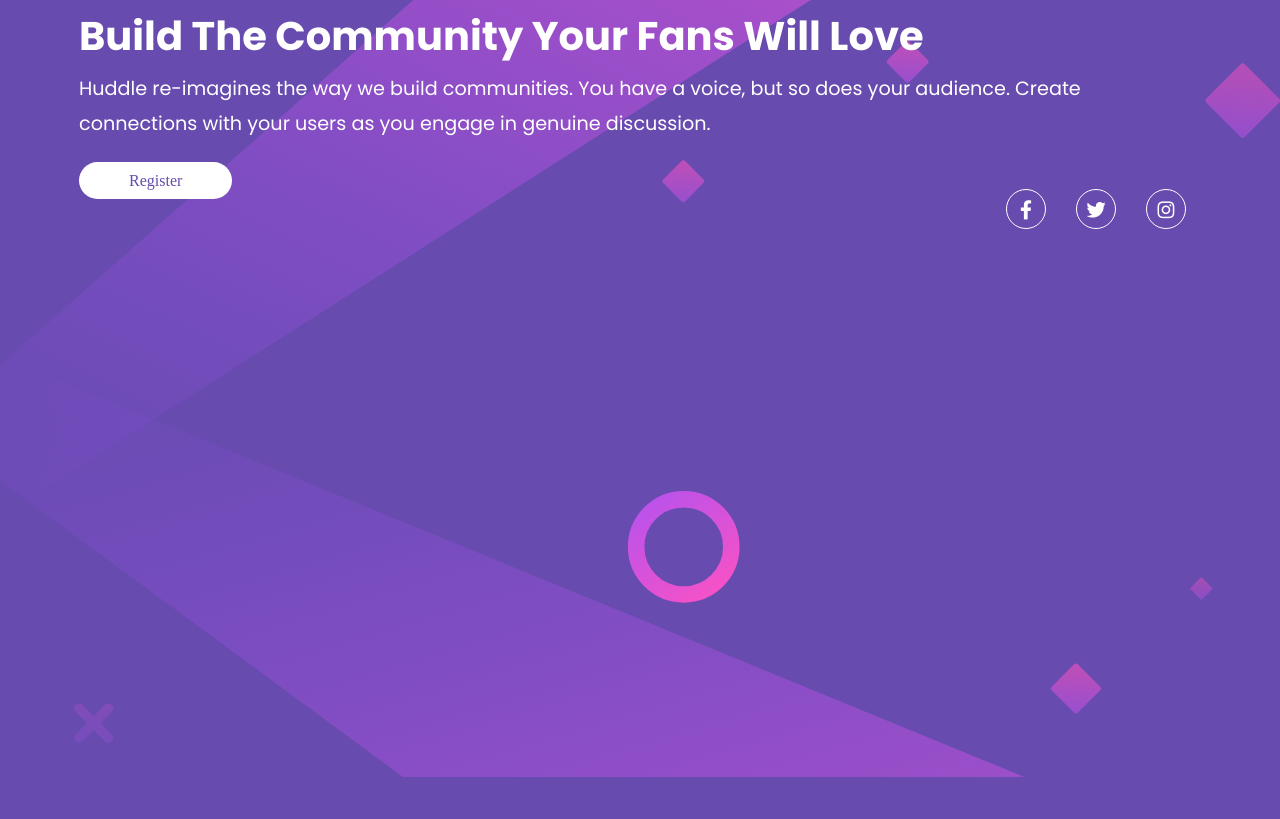
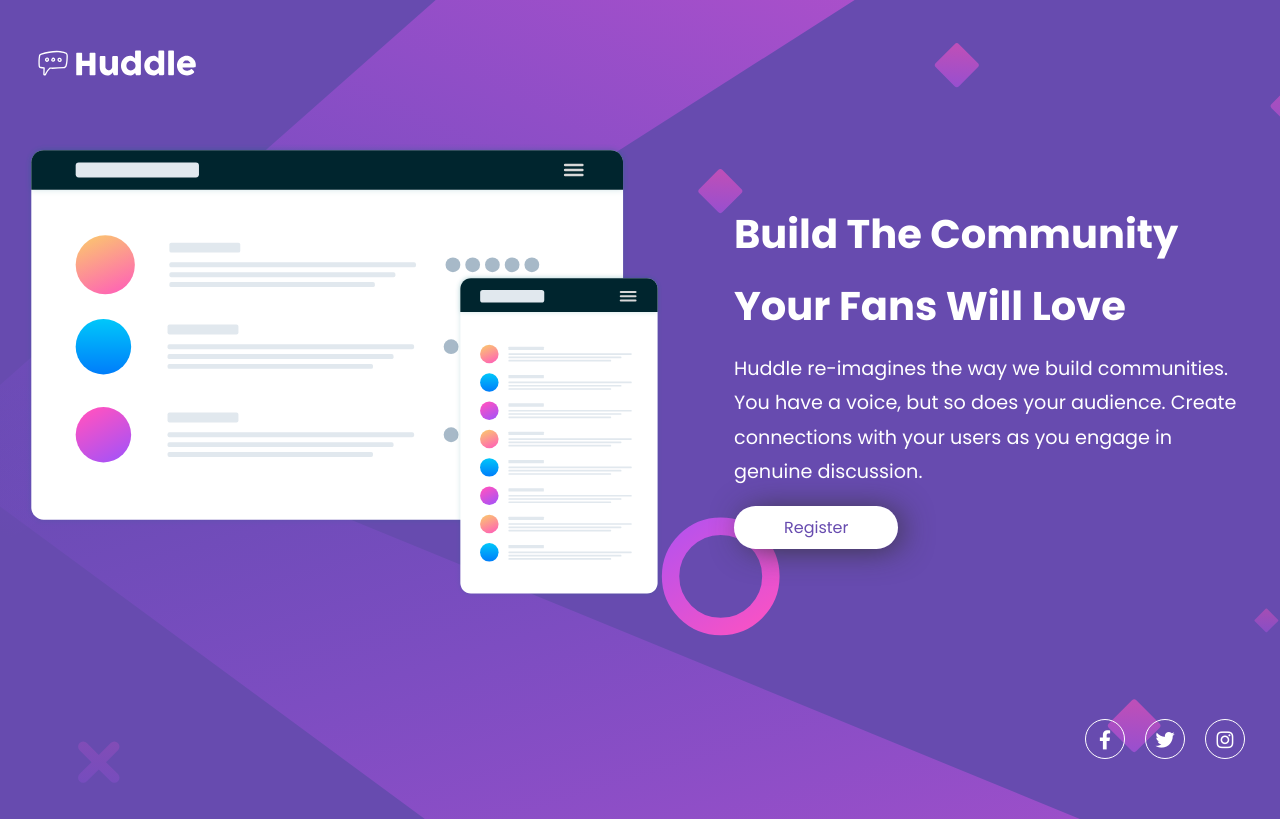
Before and after one commit to merciakeila/Huddle-Purple-, a website: page desafio-01/index.html in a window 1280 px wide. Drawn offline with Linux system fonts and the light colour scheme; files whose address does not match are found by name.

Commit message:
Projeto finalizado + README.md

```diff
--- a/desafio-01/index.html
+++ b/desafio-01/index.html
@@ -14,29 +14,36 @@
 </head>
 
 <body>
-
-    <section>
-        <div class="container">
+    <header>
+        <div class="brand">
+            <img src="src/img/logo.svg" alt="Huddle"><a href="#"></a></img>
+        </div>
+    </header>
+    <section class="hero">
+        <div class="hero-img">
+            <img src="src/img/illustration-mockups.svg" alt="Huddle Mockups"></img>
+        </div>
+        <div class="hero-info">
             <h1>Build The Community Your Fans Will Love</h1>
             <p>Huddle re-imagines the way we build communities. You have a voice, but so does your
-                audience. Create connections with your users as you engage in genuine discussion.</p><br><br>
+                audience. Create connections with your users as you engage in genuine discussion.</p>
+            <div class="btn-register">
                 <a class="btn-primary" href="#" role="button">Register</a>
+            </div>
         </div>
     </section>
 
     <footer>
-        <div class="container">
         <ul class="networks">
             <li><a href="#" title="facebook" target="_blank"><i class="fab fa-facebook-f"></i></a></li>
             <li><a href="#" title="twitter" target="_blank"><i class="fab fa-twitter"></i></a></li>
             <li><a href="#" title="instagram" target="_blank"><i class="fab fa-instagram"></i></a></li>
         </ul>
-        </div>
     </footer>
 
 
 
 </body>
+
 <script src="dist/js/modules.min.js"></script>
-
 </html>
--- a/desafio-01/src/scss/1-tools/_mixins.scss
+++ b/desafio-01/src/scss/1-tools/_mixins.scss
@@ -2,11 +2,12 @@
 
 @mixin h1 ($size) {
 @if $size == 2.5{
+    color: $white;
     font-size: 2.5em;
 line-height: 1.8em;
-color: $white;
 font-family: 'Poppins', sans-serif;
 font-weight: 700;
+margin-bottom: 10px;
 }
 
 // Headings Mobile
@@ -23,11 +24,12 @@ text-align: center;
 
 @mixin p ($size) {
 @if $size == 1.2{
+    color: $white;
     font-size: 1.2em;
 line-height: 1.8em;
-color: $white;
 font-family: 'Poppins', sans-serif;
 font-weight: 400;
+margin-bottom: 30px;
 }
 
 // Body Mobile
@@ -37,3 +39,44 @@ line-height: 1.5em;
 text-align: center;
 }
 }
+
+// Button
+
+@mixin btn {
+    font-family: 'Poppins', sans-serif;
+    font-size: 1.0em;
+    font-weight: 400;
+}
+
+// Shadows
+
+@mixin shadow-dark {
+    -webkit-box-shadow: 6px 2px 33px -4px rgba(51,50,51,1);
+-moz-box-shadow: 6px 2px 33px -4px rgba(51,50,51,1);
+box-shadow: 6px 2px 33px -4px rgba(51,50,51,1);
+}
+
+@mixin shadow-brightness {
+    -webkit-box-shadow: -4px 0px 33px -4px rgba(255,255,255,1);
+-moz-box-shadow: -4px 0px 33px -4px rgba(255,255,255,1);
+box-shadow: -4px 0px 33px -4px rgba(255,255,255,1);
+transition: .5s;
+}
+
+// Hover Networks
+
+@mixin hover-networks {
+   background-color: $white;
+        color: $black;
+        transition: .5s;
+}
+
+// Grid
+
+@mixin  container-fluid {
+    display: flex;
+    flex-wrap: wrap;
+    margin-left: auto;
+    margin-right: auto;
+    padding: 60px 25px;
+}
--- a/desafio-01/src/scss/2-base/_normalize.scss
+++ b/desafio-01/src/scss/2-base/_normalize.scss
@@ -1,21 +1,13 @@
 html {
     background-color: $violet;
     background-image: url(../../src/img/bg-desktop.svg);
+    background-position: center 100% right;
     background-repeat: no-repeat;
     background-size: cover;
-    background-position: center 100% right;
     scroll-behavior: smooth;
 overflow-y: scroll;
 }
 
-.container {
-    width: 90%;
-    padding-right: 15px;
-    padding-left: 15px;
-    margin-right: auto;
-    margin-left: auto;
-
-}
 
 h1 {
     @include h1 (2.5);
@@ -42,9 +34,9 @@ max-width:100%;
 {
 html {
     background-image: url(../../src/img/bg-mobile.svg);
+    background-position: center 100% right;
     background-repeat: no-repeat;
     background-size: cover;
-    background-position: center 100% right;
 }
 
 h1 {
--- a/desafio-01/src/scss/3-objects/_buttons.scss
+++ b/desafio-01/src/scss/3-objects/_buttons.scss
@@ -2,5 +2,10 @@
     background-color: $white;
     border-radius: 50px;
     padding: 10px 50px;
+    @include btn;
     color: $violet;
+    @include shadow-dark;
+    &:hover{
+        @include shadow-brightness;
+    }
 }
--- a/desafio-01/src/scss/3-objects/_networks.scss
+++ b/desafio-01/src/scss/3-objects/_networks.scss
@@ -1,36 +1,19 @@
 // Networks
 .networks {
-    display: flex;
-    justify-content: flex-end;
-    align-items: center;
 
     a {
     align-items: center;
     border: 1px solid $white;
     border-radius: 50%;
     color: $white;
-    display: flex;
+    display: inline-flex;
     font-size: 1.2em;
     height: 40px;
     justify-content: center;
-    margin: 0 15px;
+    margin: 0 10px;
     width: 40px;
    }
     a:hover {
-        background-color: $white;
-        color: $black;
-        transition: .5s;
+        @include hover-networks;
     }
 }
-
-
-
-// Media Queries
-
-@media only screen and (max-width: 1024px) and (min-width: 320px)
-{
-.networks {
-    justify-content: center;
-}
-
-}
--- a/desafio-01/src/scss/4-layout/_footer.scss
+++ b/desafio-01/src/scss/4-layout/_footer.scss
@@ -0,0 +1,22 @@
+// Footer
+
+footer {
+    @include container-fluid;
+      align-items: center;
+      justify-content: flex-end;
+    ul {
+        display: flex;
+    }
+}
+
+
+// Media Queries
+
+@media only screen and (max-width: 1024px) and (min-width: 320px)
+{
+footer {
+    justify-content: center;
+    padding: 30px 0;
+}
+
+}
--- a/desafio-01/src/scss/4-layout/_header.scss
+++ b/desafio-01/src/scss/4-layout/_header.scss
@@ -0,0 +1,14 @@
+// Header
+
+.brand img {
+    max-width: 200px;
+    padding: 42px 0px 0px 30px;
+}
+
+@media only screen and (max-width: 1024px) and (min-width: 320px)
+{
+.brand img {
+    max-width: 50%;
+    padding: 40px 20px 0px 20px;
+}
+}
--- a/desafio-01/src/scss/4-layout/_hero.scss
+++ b/desafio-01/src/scss/4-layout/_hero.scss
@@ -0,0 +1,34 @@
+// Hero
+
+.hero {
+    @include container-fluid;
+    align-items: center;
+    justify-content: center;
+}
+
+.hero-img img{
+flex: 1 0 170px;
+max-width: 90%;
+}
+
+.hero-info {
+    flex: 1 1 170px;
+    max-width: 600px;
+}
+
+.btn-register {
+    margin: 10px 0;
+}
+
+
+@media only screen and (max-width: 1024px) and (min-width: 320px)
+{
+.hero-img img{
+max-width: 100%;
+padding: 10px 15px;
+}
+.btn-register {
+    margin-top: 30px;
+    text-align: center;
+}
+}
```
Also changed, not shown: desafio-01/README.md, desafio-01/dist/css/app.css, desafio-01/dist/css/app.min.css. Lines whose indentation alone changed are shown as unchanged.
